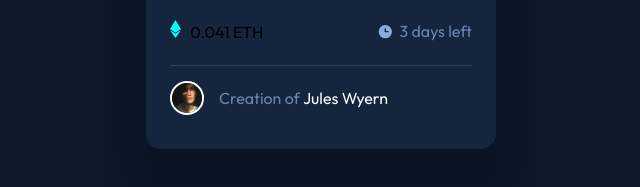
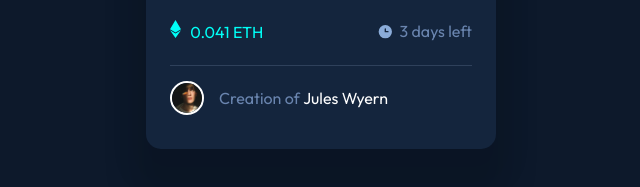
Before and after one commit to Suraj-Prakash-Singh/nft-card-preview, a plain HTML site: page index.html in a window 1280 px wide. Shown: the part 545-732 px from the top of the page, 319-959 px from the left. Drawn offline with Linux system fonts and the light colour scheme.

Commit message:
some changes

```diff
--- a/index.html
+++ b/index.html
@@ -31,7 +31,7 @@
         <div class="wrapper">
           <div class="class-price">
             <img src="icon-ethereum.svg" alt="" class="card-icon" />
-            <span>0.041 ETH</span>
+            <span class="eth">0.041 ETH</span>
           </div>
           <div class="card-countdown">
             <img src="icon-clock.svg" alt="" class="card-icon" />
--- a/styles.css
+++ b/styles.css
@@ -27,6 +27,9 @@ body{
     display: flex;
     justify-content: center;
     align-items: center;
+}
+.eth{
+    color: var(--aqua);
 }
 .card{
     background: var(--light-oxford-blue);
```
